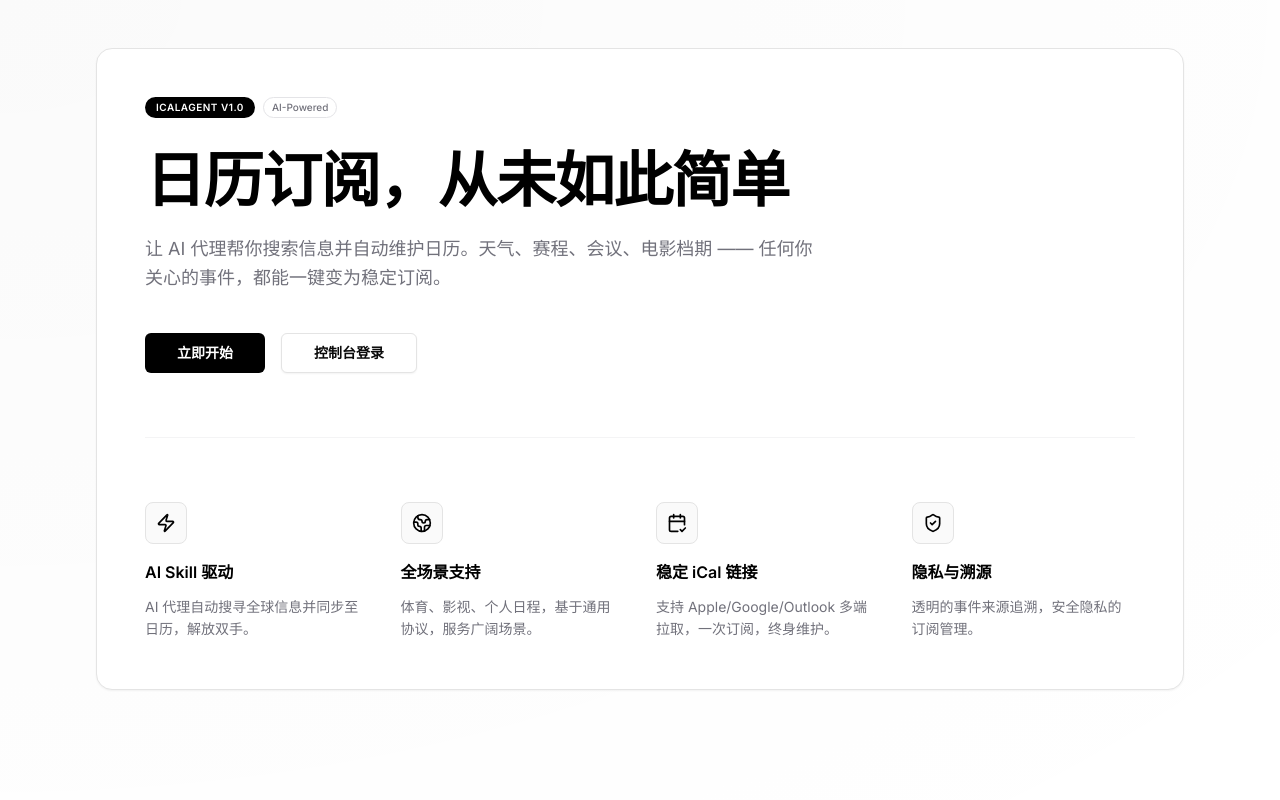
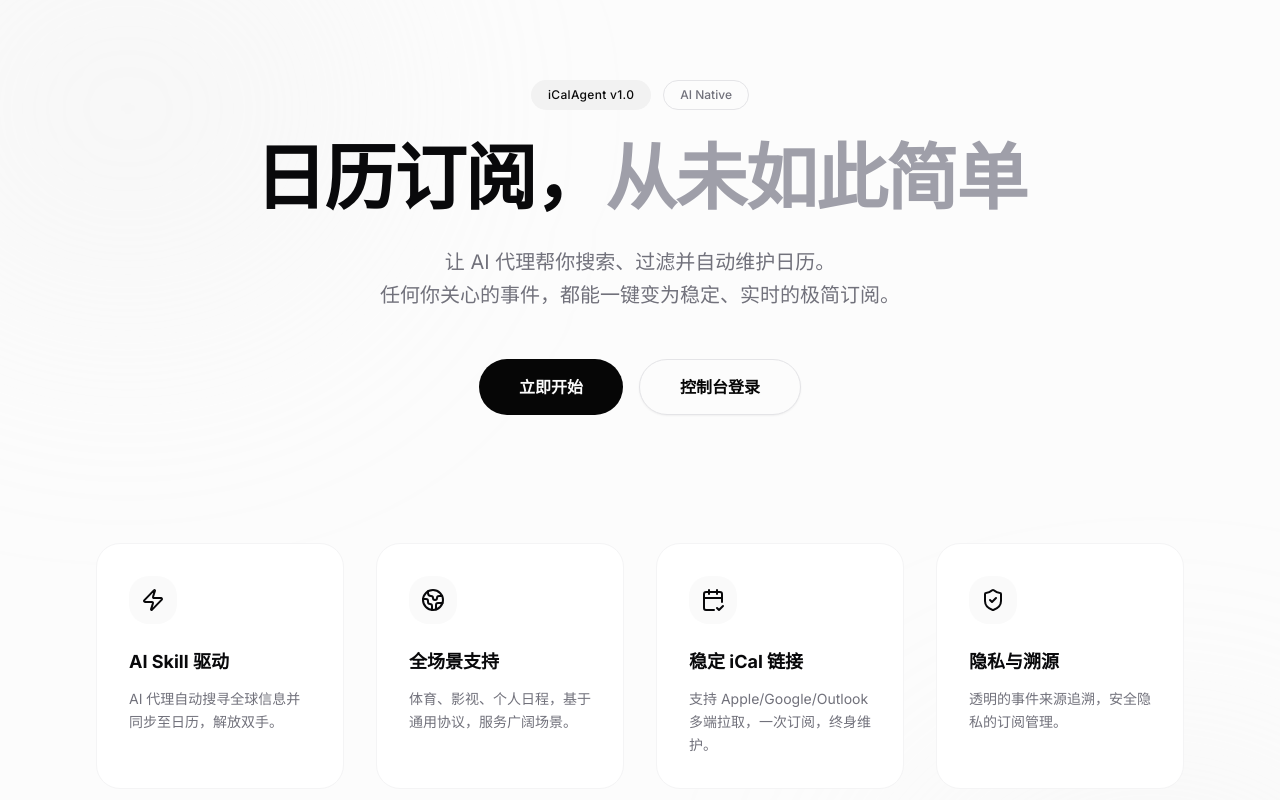
Before and after one commit to socekin/icalAgent, a Next.js app in the folder web/: page / in a window 1280 px wide. Shown: the top 800 px of the page. Built offline with nearby package versions, Linux system fonts and the light colour scheme; no server answers.

Commit message:
refactor(ui): optimize density, search interaction, and visual polish

```diff
--- a/web/src/app/globals.css
+++ b/web/src/app/globals.css
@@ -47,47 +47,68 @@
 }
 
 :root {
-  --radius: 0.5rem;
-  --background: oklch(1 0 0);
-  --foreground: oklch(0.145 0 0);
+  --radius: 0.75rem;
+  --background: oklch(0.99 0 0);
+  --foreground: oklch(0.12 0 0);
   --card: oklch(1 0 0);
-  --card-foreground: oklch(0.145 0 0);
+  --card-foreground: oklch(0.12 0 0);
   --popover: oklch(1 0 0);
-  --popover-foreground: oklch(0.145 0 0);
-  --primary: oklch(0 0 0);
-  --primary-foreground: oklch(1 0 0);
-  --secondary: oklch(0.97 0 0);
-  --secondary-foreground: oklch(0.205 0 0);
-  --muted: oklch(0.97 0 0);
+  --popover-foreground: oklch(0.12 0 0);
+  --primary: oklch(0.12 0 0);
+  --primary-foreground: oklch(0.99 0 0);
+  --secondary: oklch(0.96 0 0);
+  --secondary-foreground: oklch(0.15 0 0);
+  --muted: oklch(0.96 0 0);
   --muted-foreground: oklch(0.45 0 0);
-  --accent: oklch(0.97 0 0);
-  --accent-foreground: oklch(0.205 0 0);
-  --destructive: oklch(0.577 0.245 27.325);
-  --border: oklch(0.92 0 0);
-  --input: oklch(0.92 0 0);
-  --ring: oklch(0.145 0 0);
-  --chart-1: oklch(0.646 0.222 41.116);
-  --chart-2: oklch(0.6 0.118 184.704);
-  --chart-3: oklch(0.398 0.07 227.392);
-  --chart-4: oklch(0.828 0.189 84.429);
-  --chart-5: oklch(0.769 0.188 70.08);
-  --sidebar: oklch(1 0 0);
-  --sidebar-foreground: oklch(0.145 0 0);
-  --sidebar-primary: oklch(0.205 0 0);
-  --sidebar-primary-foreground: oklch(1 0 0);
-  --sidebar-accent: oklch(0.97 0 0);
-  --sidebar-accent-foreground: oklch(0.205 0 0);
-  --sidebar-border: oklch(0.92 0 0);
-  --sidebar-ring: oklch(0.708 0 0);
+  --accent: oklch(0.94 0 0);
+  --accent-foreground: oklch(0.12 0 0);
+  --destructive: oklch(0.55 0.2 25);
+  --border: oklch(0.91 0 0);
+  --input: oklch(0.91 0 0);
+  --ring: oklch(0.12 0 0);
+  --chart-1: oklch(0.12 0 0);
+  --chart-2: oklch(0.3 0 0);
+  --chart-3: oklch(0.45 0 0);
+  --chart-4: oklch(0.6 0 0);
+  --chart-5: oklch(0.75 0 0);
+  --sidebar: oklch(0.98 0 0);
+  --sidebar-foreground: oklch(0.12 0 0);
+  --sidebar-primary: oklch(0.12 0 0);
+  --sidebar-primary-foreground: oklch(0.99 0 0);
+  --sidebar-accent: oklch(0.94 0 0);
+  --sidebar-accent-foreground: oklch(0.12 0 0);
+  --sidebar-border: oklch(0.91 0 0);
+  --sidebar-ring: oklch(0.12 0 0);
 }
 
 @layer base {
   * {
     @apply border-border outline-ring/50;
   }
+
   body {
     @apply bg-background text-foreground font-sans antialiased;
     min-height: 100dvh;
-    background-image: radial-gradient(at 0% 0%, rgba(0, 0, 0, 0.02) 0, transparent 100%);
+    background-image:
+      radial-gradient(at 0% 0%, oklch(0.12 0 0 / 0.03) 0px, transparent 50%),
+      radial-gradient(at 100% 100%, oklch(0.12 0 0 / 0.02) 0px, transparent 50%);
   }
 }
+
+@layer utilities {
+  .glass {
+    @apply bg-white/70 backdrop-blur-md border border-white/20 shadow-sm;
+  }
+
+  .premium-shadow {
+    box-shadow: 0 10px 30px -10px oklch(0.12 0 0 / 0.08);
+  }
+
+  .premium-hover {
+    @apply transition-all duration-300 hover:scale-[1.01];
+
+    &:hover {
+      box-shadow: 0 10px 30px -10px oklch(0.12 0 0 / 0.08);
+    }
+  }
+}
--- a/web/src/app/page.tsx
+++ b/web/src/app/page.tsx
@@ -1,9 +1,8 @@
 import Link from "next/link";
-import { CalendarCheck2, Globe2, ShieldCheck, Zap } from "lucide-react";
+import { CalendarCheck2, Globe2, ShieldCheck, Zap, ArrowRight } from "lucide-react";
 
 import { Badge } from "@/components/ui/badge";
 import { Button } from "@/components/ui/button";
-import { Separator } from "@/components/ui/separator";
 import { getAuthenticatedUser } from "@/lib/auth";
 
 export const dynamic = "force-dynamic";
@@ -12,78 +11,101 @@ export default async function HomePage() {
   const user = await getAuthenticatedUser();
 
   return (
-    <main className="mx-auto flex min-h-dvh w-full max-w-6xl flex-col px-4 py-12 sm:px-6 lg:px-8">
-      <section className="rounded-2xl border border-border bg-white p-8 shadow-xs sm:p-12">
-        <div className="flex flex-wrap items-center gap-2">
-          <Badge className="rounded-full bg-black px-2.5 py-0.5 text-[10px] font-semibold text-white uppercase tracking-wider">
+    <main className="relative flex min-h-screen flex-col items-center overflow-hidden bg-background">
+      {/* Background Decorative Elements */}
+      <div className="pointer-events-none absolute inset-0 overflow-hidden">
+        <div className="absolute -top-[10%] -left-[10%] h-[40%] w-[40%] rounded-full bg-zinc-200/20 blur-[120px]" />
+        <div className="absolute -bottom-[10%] -right-[10%] h-[40%] w-[40%] rounded-full bg-zinc-200/20 blur-[120px]" />
+      </div>
+
+      <div className="relative z-10 mx-auto flex w-full max-w-6xl flex-col px-6 py-20 lg:px-8">
+        {/* Hero Section */}
+        <section className="flex flex-col items-center text-center">
+          <div className="animate-in fade-in slide-in-from-bottom-4 duration-1000">
+            <div className="mb-8 flex justify-center gap-3">
+              <Badge variant="secondary" className="rounded-full px-4 py-1.5 text-xs font-medium tracking-wide">
                 iCalAgent v1.0
               </Badge>
-          <Badge variant="outline" className="rounded-full text-[10px] font-medium text-zinc-500 border-zinc-200">
-            AI-Powered
+              <Badge variant="outline" className="rounded-full border-zinc-200 px-4 py-1.5 text-xs font-medium text-zinc-500">
+                AI Native
               </Badge>
             </div>
 
-        <div className="mt-8 space-y-6">
-          <h1 className="max-w-3xl text-4xl font-bold tracking-tight text-black sm:text-5xl lg:text-6xl">
-            日历订阅，从未如此简单
+            <h1 className="mx-auto max-w-4xl text-5xl font-bold tracking-tight text-zinc-950 sm:text-7xl">
+              日历订阅，<span className="text-zinc-400">从未如此简单</span>
             </h1>
-          <p className="max-w-2xl text-lg leading-relaxed text-zinc-500">
-            让 AI 代理帮你搜索信息并自动维护日历。天气、赛程、会议、电影档期 —— 任何你关心的事件，都能一键变为稳定订阅。
+
+            <p className="mx-auto mt-8 max-w-2xl text-xl leading-relaxed text-zinc-500">
+              让 AI 代理帮你搜索、过滤并自动维护日历。
+              <br className="hidden sm:block" />
+              任何你关心的事件，都能一键变为稳定、实时的极简订阅。
             </p>
-          <div className="flex flex-wrap gap-4 pt-4">
+
+            <div className="mt-12 flex flex-wrap justify-center gap-4">
               {user ? (
-              <Button asChild size="lg" className="px-8 font-semibold">
-                <Link href="/dashboard">进入控制台</Link>
+                <Button asChild size="lg" className="h-14 rounded-full px-10 text-base font-semibold premium-hover">
+                  <Link href="/dashboard" className="flex items-center gap-2">
+                    进入控制台 <ArrowRight className="h-4 w-4" />
+                  </Link>
                 </Button>
               ) : (
                 <>
-                <Button asChild size="lg" className="px-8 font-semibold">
+                  <Button asChild size="lg" className="h-14 rounded-full px-10 text-base font-semibold premium-hover">
                     <Link href="/register">立即开始</Link>
                   </Button>
-                <Button asChild variant="outline" size="lg" className="px-8 font-semibold">
+                  <Button asChild variant="outline" size="lg" className="h-14 rounded-full border-zinc-200 px-10 text-base font-semibold hover:bg-zinc-50">
                     <Link href="/login">控制台登录</Link>
                   </Button>
                 </>
               )}
             </div>
           </div>
+        </section>
 
-        <Separator className="my-16 bg-zinc-100" />
+        {/* Feature Grid */}
+        <section className="mt-32 grid gap-8 sm:grid-cols-2 lg:grid-cols-4">
+          {[
+            {
+              icon: Zap,
+              title: "AI Skill 驱动",
+              desc: "AI 代理自动搜寻全球信息并同步至日历，解放双手。",
+            },
+            {
+              icon: Globe2,
+              title: "全场景支持",
+              desc: "体育、影视、个人日程，基于通用协议，服务广阔场景。",
+            },
+            {
+              icon: CalendarCheck2,
+              title: "稳定 iCal 链接",
+              desc: "支持 Apple/Google/Outlook 多端拉取，一次订阅，终身维护。",
+            },
+            {
+              icon: ShieldCheck,
+              title: "隐私与溯源",
+              desc: "透明的事件来源追溯，安全隐私的订阅管理。",
+            },
+          ].map((feature, idx) => (
+            <div
+              key={idx}
+              className="group relative rounded-3xl border border-zinc-100 bg-white p-8 transition-all hover:border-zinc-200 hover:shadow-[0_8px_30px_rgb(0,0,0,0.04)]"
+            >
+              <div className="mb-6 inline-flex h-12 w-12 items-center justify-center rounded-2xl bg-zinc-50 text-zinc-950 transition-colors group-hover:bg-zinc-950 group-hover:text-white">
+                <feature.icon className="h-6 w-6" />
+              </div>
+              <h2 className="text-lg font-bold text-zinc-950">{feature.title}</h2>
+              <p className="mt-3 text-sm leading-relaxed text-zinc-500">{feature.desc}</p>
+            </div>
+          ))}
+        </section>
 
-        <div className="grid gap-8 sm:grid-cols-2 lg:grid-cols-4">
-          <div className="group space-y-3">
-            <div className="mb-4 inline-flex rounded-lg border border-border bg-zinc-50 p-2.5 transition-colors group-hover:bg-white group-hover:shadow-sm">
-              <Zap className="h-5 w-5 text-black" />
+        {/* Footer info */}
+        <section className="mt-32 border-t border-zinc-100 pt-16 text-center">
+          <p className="text-sm font-medium text-zinc-400">
+            © {new Date().getFullYear()} iCalAgent. Built for efficiency.
+          </p>
+        </section>
       </div>
-            <h2 className="text-base font-semibold text-black">AI Skill 驱动</h2>
-            <p className="text-sm leading-relaxed text-zinc-500">AI 代理自动搜寻全球信息并同步至日历，解放双手。</p>
-          </div>
-
-          <div className="group space-y-3">
-            <div className="mb-4 inline-flex rounded-lg border border-border bg-zinc-50 p-2.5 transition-colors group-hover:bg-white group-hover:shadow-sm">
-              <Globe2 className="h-5 w-5 text-black" />
-            </div>
-            <h2 className="text-base font-semibold text-black">全场景支持</h2>
-            <p className="text-sm leading-relaxed text-zinc-500">体育、影视、个人日程，基于通用协议，服务广阔场景。</p>
-          </div>
-
-          <div className="group space-y-3">
-            <div className="mb-4 inline-flex rounded-lg border border-border bg-zinc-50 p-2.5 transition-colors group-hover:bg-white group-hover:shadow-sm">
-              <CalendarCheck2 className="h-5 w-5 text-black" />
-            </div>
-            <h2 className="text-base font-semibold text-black">稳定 iCal 链接</h2>
-            <p className="text-sm leading-relaxed text-zinc-500">支持 Apple/Google/Outlook 多端拉取，一次订阅，终身维护。</p>
-          </div>
-
-          <div className="group space-y-3">
-            <div className="mb-4 inline-flex rounded-lg border border-border bg-zinc-50 p-2.5 transition-colors group-hover:bg-white group-hover:shadow-sm">
-              <ShieldCheck className="h-5 w-5 text-black" />
-            </div>
-            <h2 className="text-base font-semibold text-black">隐私与溯源</h2>
-            <p className="text-sm leading-relaxed text-zinc-500">透明的事件来源追溯，安全隐私的订阅管理。 </p>
-          </div>
-        </div>
-      </section>
     </main>
   );
 }
--- a/web/src/components/event-table.tsx
+++ b/web/src/components/event-table.tsx
@@ -18,14 +18,14 @@ const statusLabelMap: Record<CalendarEvent["status"], string> = {
 export function EventTable({ events }: { events: CalendarEvent[] }) {
   if (!events.length) {
     return (
-      <div className="rounded-xl border border-dashed border-zinc-300 bg-white/70 p-8 text-center text-sm text-zinc-500">
+      <div className="rounded-3xl border border-dashed border-zinc-200 bg-zinc-50/50 p-8 text-center text-sm text-zinc-500">
         当前订阅还没有可展示的事件。
       </div>
     );
   }
 
   return (
-    <div className="overflow-hidden rounded-xl border border-zinc-300 bg-white">
+    <div className="overflow-hidden rounded-3xl border border-zinc-100 bg-white shadow-sm">
       <Table>
         <TableHeader>
           <TableRow>
```
Also changed, not shown: web/src/app/dashboard/page.tsx (+11 -8 lines), web/src/components/calendar-view.tsx (+51 -24 lines), web/src/components/dashboard-content.tsx (+85 -24 lines), web/src/components/master-feed-card.tsx (+18 -20 lines), web/src/components/subscription-card.tsx (+34 -29 lines). Lines whose indentation alone changed are shown as unchanged.
